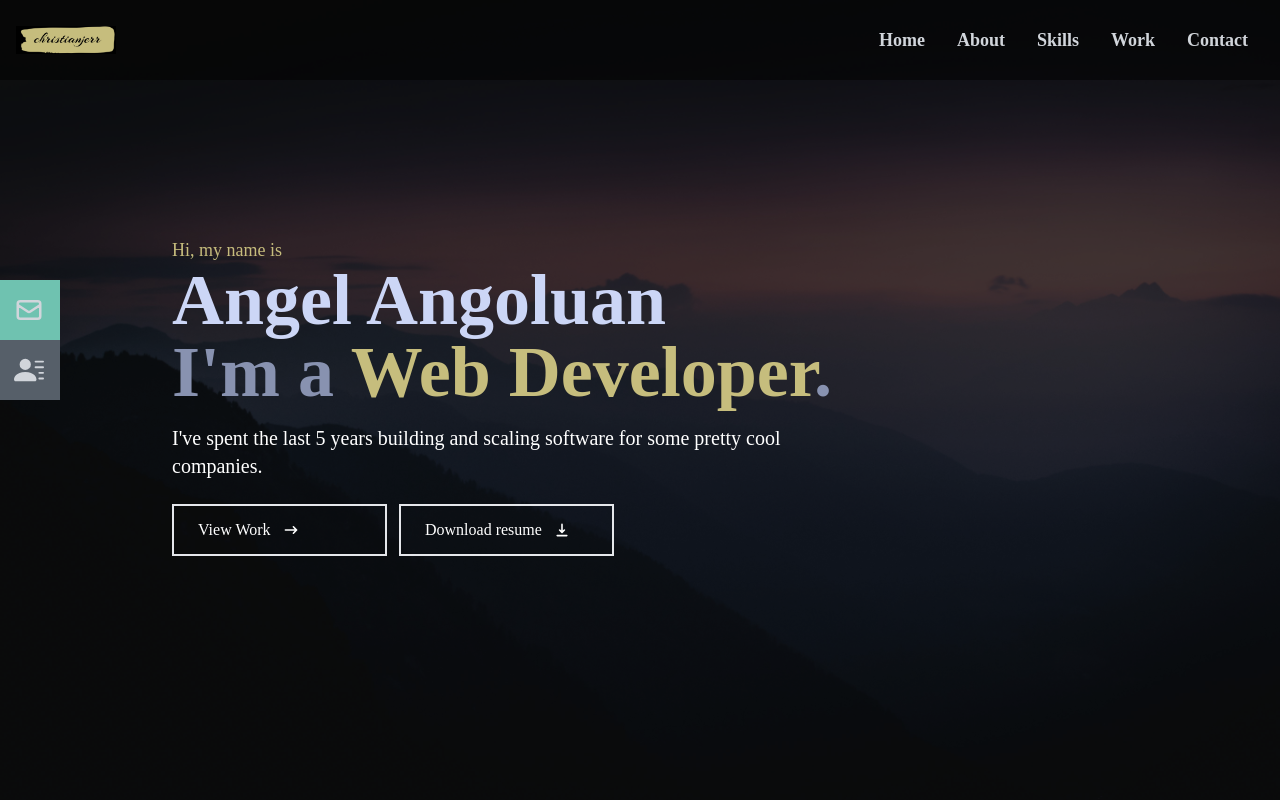
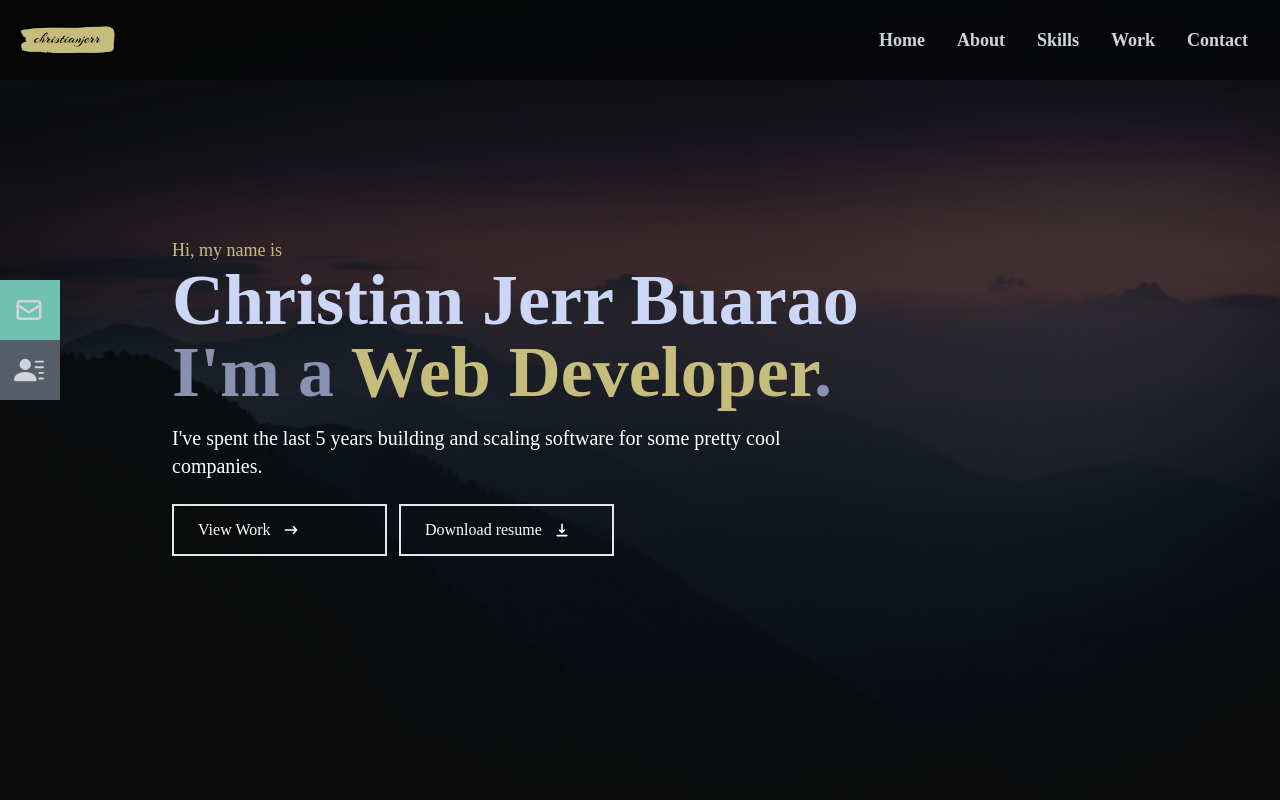
Before and after one commit to christianjerr/christian-portfolio, a React (Create React App) app: page / in a window 1280 px wide. Shown: the top 800 px of the page. Built offline with nearby package versions, Linux system fonts and the light colour scheme.

Commit message:
fix: change name

```diff
--- a/src/components/Home.jsx
+++ b/src/components/Home.jsx
@@ -17,7 +17,7 @@ const Home = () => {
         <ScrollAnimation animateIn="fadeIn" duration={2.1}>
           <p className="text-[#c6bd7d] text-lg">Hi, my name is</p>
           <h1 className="text-4xl sm:text-7xl font-bold text-[#ccd6f6]">
-            Angel Angoluan
+            Christian Jerr Buarao
           </h1>
           <h2 className="text-4xl sm:text-7xl font-bold text-[#8892b0]">
             I'm a <span className=" text-[#c6bd7d]">Web Developer</span>.
```
